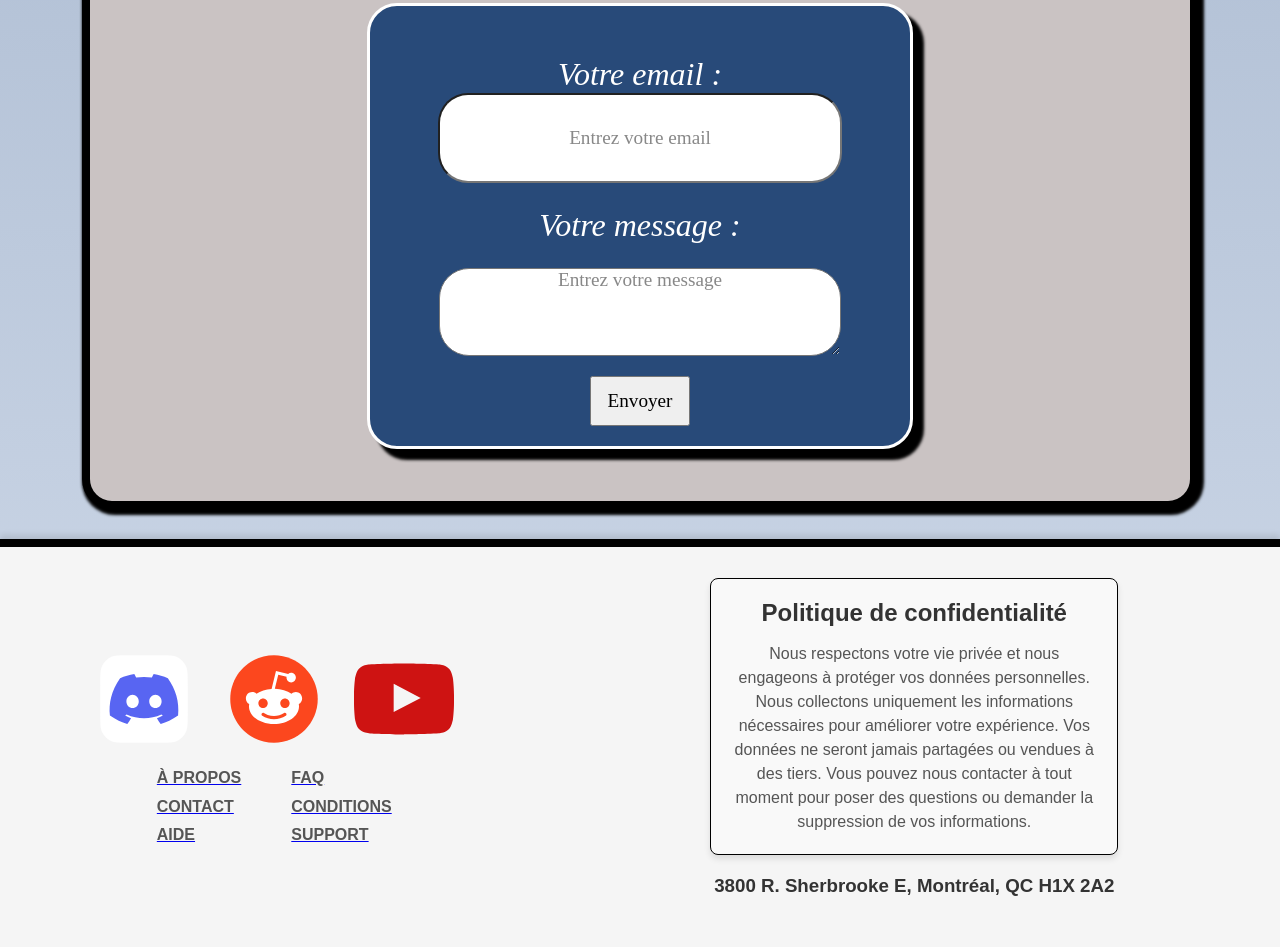
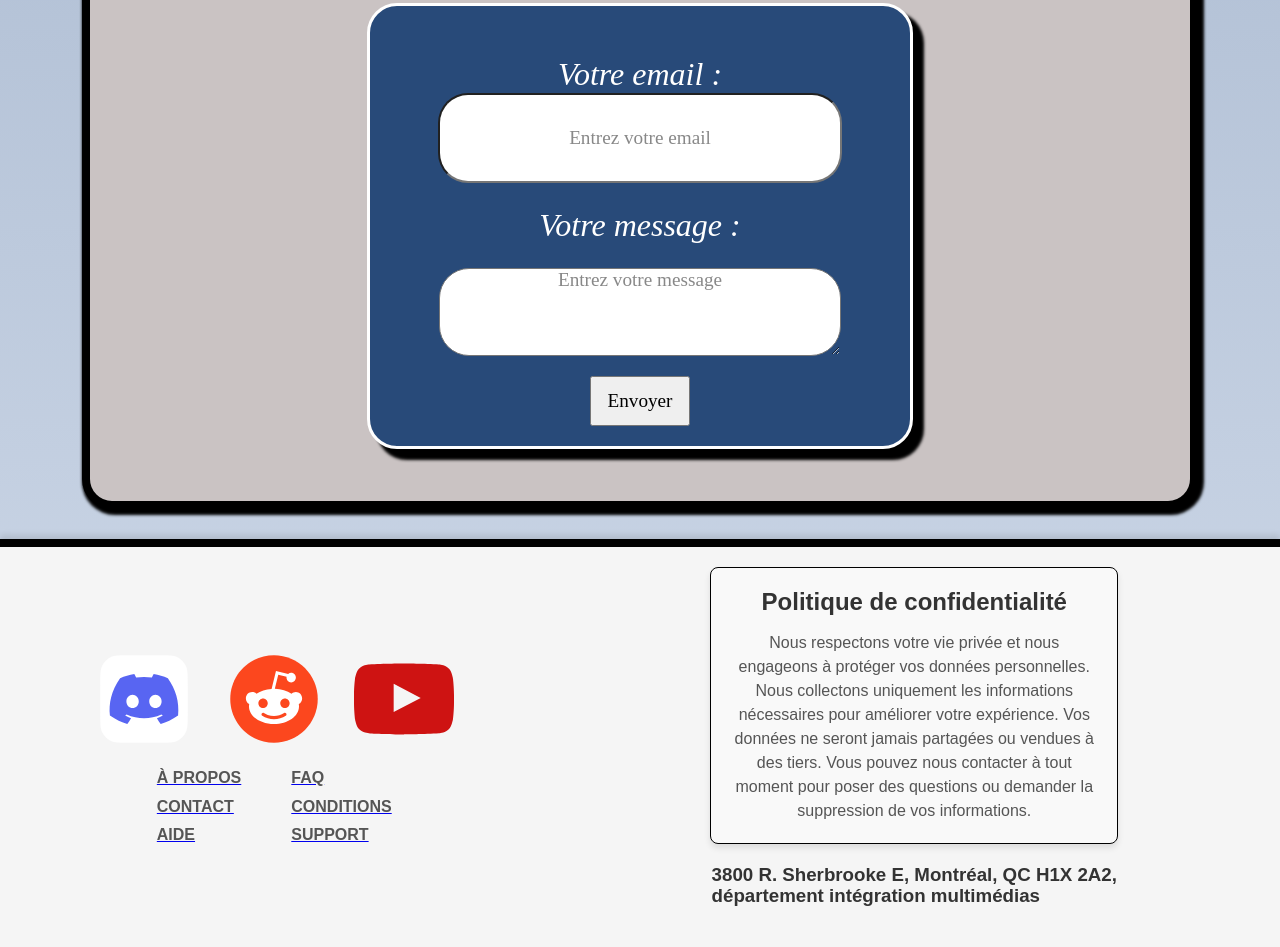
Before and after one commit to zhumizhue/Tp2-1w1, a plain HTML site: page index.html in a window 1280 px wide. Shown: the part 4687-5634 px from the top of the page. Drawn offline with Linux system fonts and the light colour scheme.

Commit message:
ajout d'éléments dans le footer

```diff
--- a/index.html
+++ b/index.html
@@ -212,8 +212,9 @@
           <textarea id="message" name="message" rows="4" required="" placeholder="Entrez votre message"></textarea>
           <section class="bouton">
             <button type="submit">Envoyer</button>
+          </form>
           </section>
-        </form>
+
       </section>
     </section>
   </section>
@@ -267,7 +268,8 @@
         <p>Nous respectons votre vie privée et nous engageons à protéger vos données personnelles. Nous collectons uniquement les informations nécessaires pour améliorer votre expérience. Vos données ne seront jamais partagées ou vendues à des tiers. Vous pouvez nous contacter à tout moment pour poser des questions ou demander la suppression de vos informations.</p>
       </section>
       <section>
-        <h3> 3800 R. Sherbrooke E, Montréal, QC H1X 2A2</h3>
+        <h3> 3800 R. Sherbrooke E, Montréal, QC H1X 2A2,</h3>
+        <h3> département intégration multimédias</h3>
       </section>
       <section>
 
```
